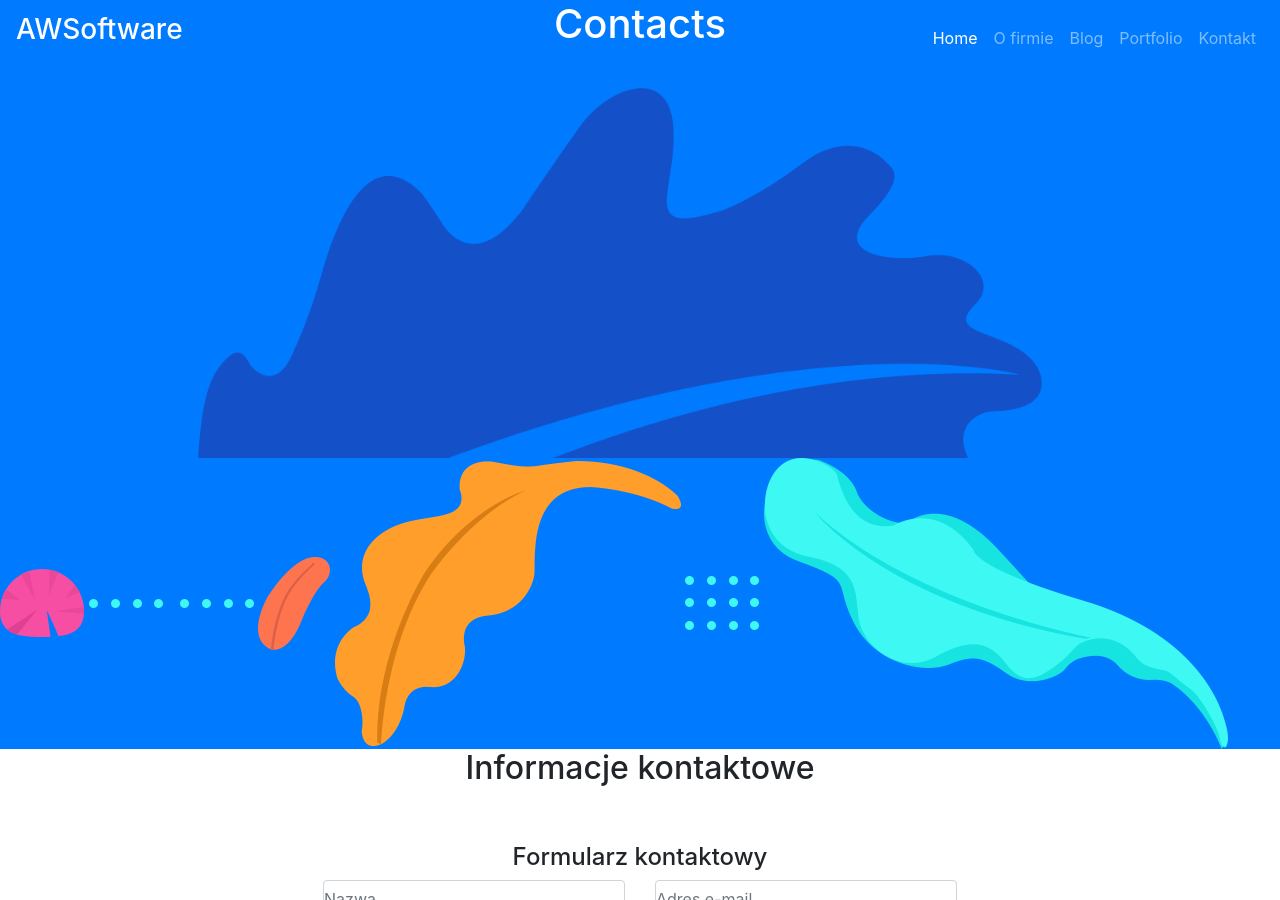
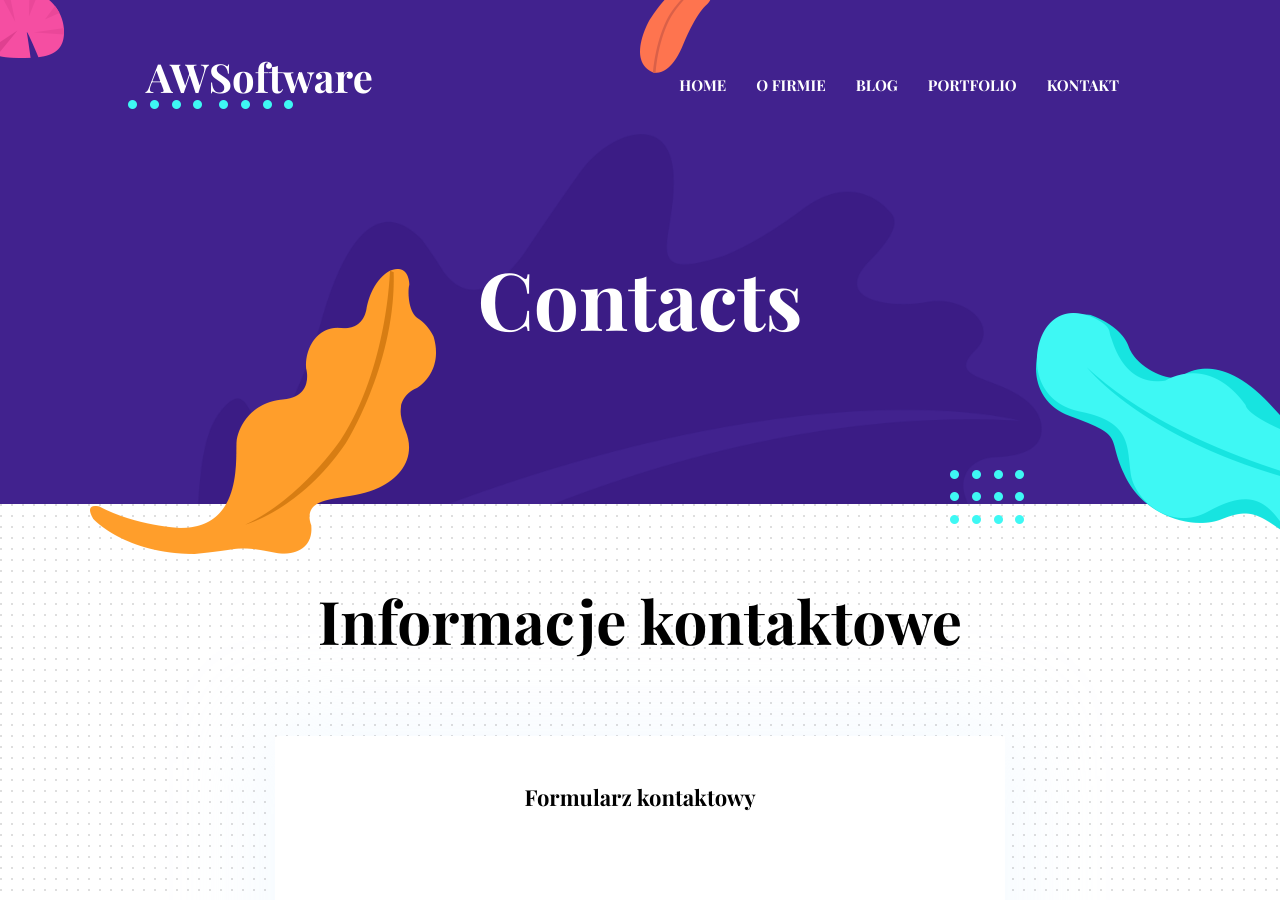
Before and after one commit to AndrzejWoronko/AWSoftware, a Jekyll site: the page built from _pages/contact.html, in a window 1280 px wide and 900 px high. Built offline with Jekyll 4.4.1, drawn with Linux system fonts in a browser that asks for light colours; nearby versions of some CDN libraries; library files that are not in the unit come from our copies.

Commit message:
Zmiana ustawien

```diff
--- a/_config.yml
+++ b/_config.yml
@@ -1,5 +1,5 @@
-baseurl: "https://andrzejworonko.github.io/AWSoftware/" # the subpath of your site, e.g. /blog
-url: "https://andrzejworonko.github.io/AWSoftware/" # the base hostname & protocol for your site, e.g. http://example.com
+baseurl: "" # the subpath of your site, e.g. /blog
+url: "" # the base hostname & protocol for your site, e.g. http://example.com
 
 # Build settings
 markdown: kramdown
```
Also changed, not shown: 1 other file.
